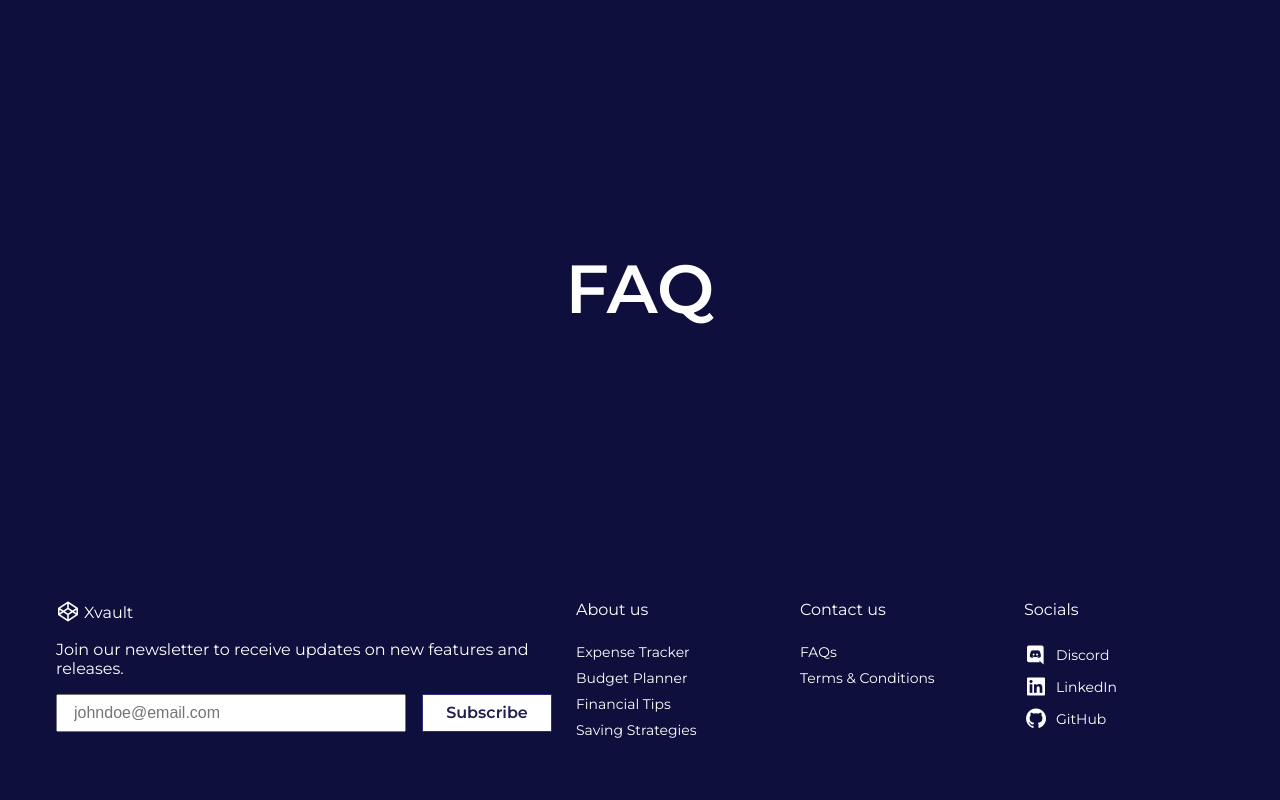
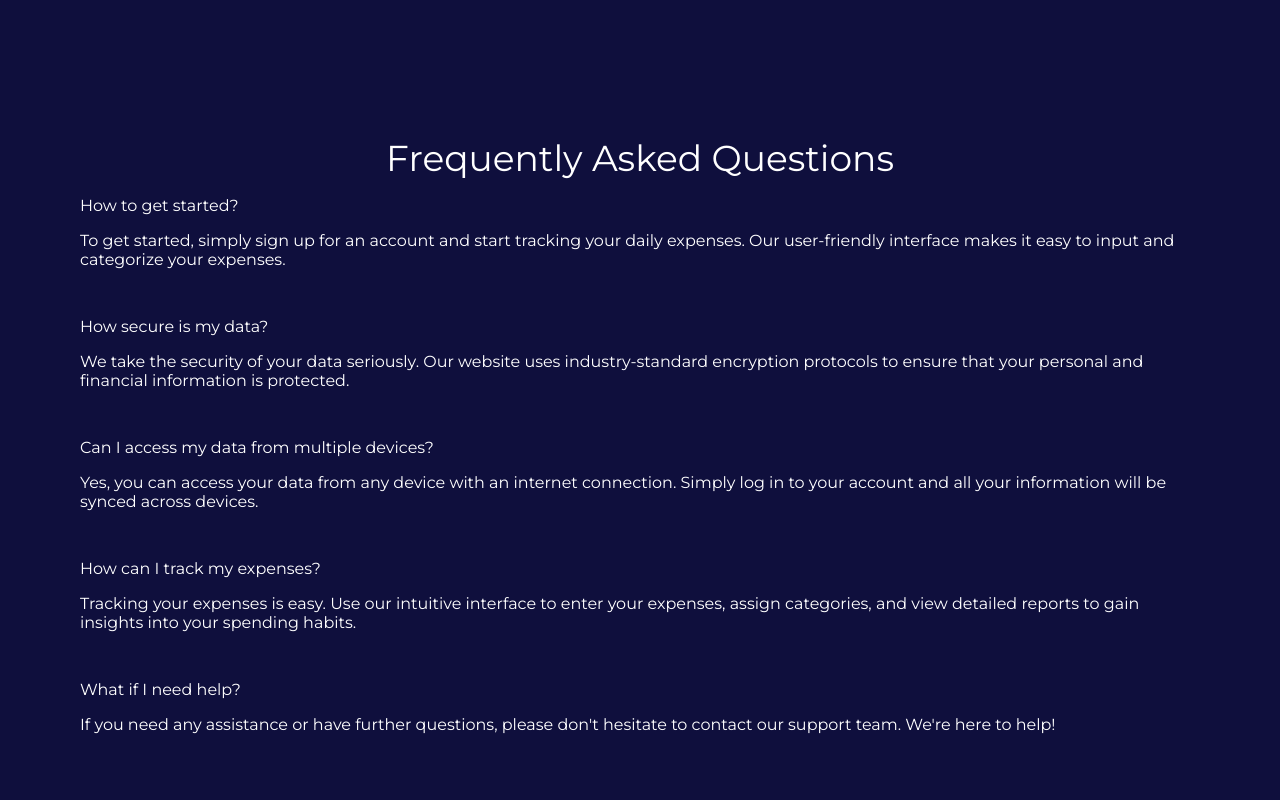
Before and after one commit to jasonhew98/xvault-web, a Vue app: page / in a window 1280 px wide. Shown: the part 480-1280 px from the top of the page. Built offline with nearby package versions, Linux system fonts and the light colour scheme; no server answers.

Commit message:
Update faqs

```diff
--- a/src/features/Landing/@components/LandingFaq.vue
+++ b/src/features/Landing/@components/LandingFaq.vue
@@ -1,19 +1,65 @@
 <template>
     <div class="faq__container">
-
+        <div class="faq__title">Frequently Asked Questions</div>
+        <div class="faq">
+            <div class="faq__question">How to get started?</div>
+            <div class="faq__answer">To get started, simply sign up for an account and start tracking your daily expenses. Our user-friendly interface makes it easy to input and categorize your expenses.</div>
+        </div>
+        <div class="faq">
+            <div class="faq__question">How secure is my data?</div>
+            <div class="faq__answer">We take the security of your data seriously. Our website uses industry-standard encryption protocols to ensure that your personal and financial information is protected.</div>
+        </div>
+        <div class="faq">
+            <div class="faq__question">Can I access my data from multiple devices?</div>
+            <div class="faq__answer">Yes, you can access your data from any device with an internet connection. Simply log in to your account and all your information will be synced across devices.</div>
+        </div>
+        <div class="faq">
+            <div class="faq__question">How can I track my expenses?</div>
+            <div class="faq__answer">Tracking your expenses is easy. Use our intuitive interface to enter your expenses, assign categories, and view detailed reports to gain insights into your spending habits.</div>
+        </div>
+        <div class="faq">
+            <div class="faq__question">What if I need help?</div>
+            <div class="faq__answer">If you need any assistance or have further questions, please don't hesitate to contact our support team. We're here to help!</div>
+        </div>
     </div>
 </template>
 
 <script setup>
 </script>
 
-<style lang="scss">
+<style lang="scss" scoped>
 
-
-@media only screen and (max-width: 992px) {
+.faq__container {
+    padding: 80px 0;
+    max-width: 1248px;
+    justify-content: center;
+    align-items: center;
+    margin-left: auto;
+    margin-right: auto;
 }
 
-@media only screen and (max-width: 768px) {
+.faq__title {
+    font-size: var(--h1-font-size);
+    text-align: center;
+}
+
+.faq__question {
+    margin-bottom: 16px;
+}
+
+.faq {
+    border-radius: 16px;
+}
+
+.faq:hover {
+    background-color: var(--button-color);
+}
+
+@media only screen and (min-width: 768px) {
+    .faq {
+        padding: 16px 24px;
+        margin-bottom: 16px;
+    }
 }
 
 @media only screen and (max-width: 576px) {
--- a/src/features/Landing/LandingIndexPage.vue
+++ b/src/features/Landing/LandingIndexPage.vue
@@ -30,9 +30,7 @@
             <div ref="blog" class="landing__section">
                 <h1 class="landing__title">Blog</h1>
             </div> -->
-            <div class="landing__section">
-                <h1 class="landing__title">FAQ</h1>
-            </div>
+            <landing-faq></landing-faq>
             <landing-footer></landing-footer>
         </div>
     </div>
@@ -41,6 +39,7 @@
 <script setup>
 import { ref, computed, onMounted, getCurrentInstance } from 'vue';
 import AwesomeNavBar from '@/components/AwesomeNavBar.vue';
+import LandingFaq from './@components/LandingFaq.vue';
 import LandingFooter from './@components/LandingFooter.vue';
 
 const app = getCurrentInstance();
```
